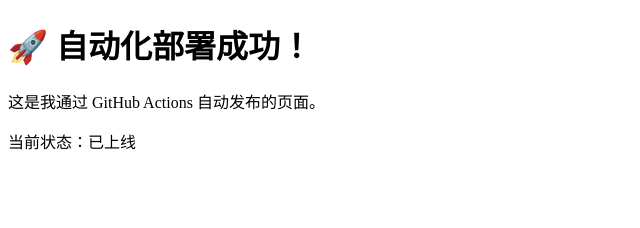
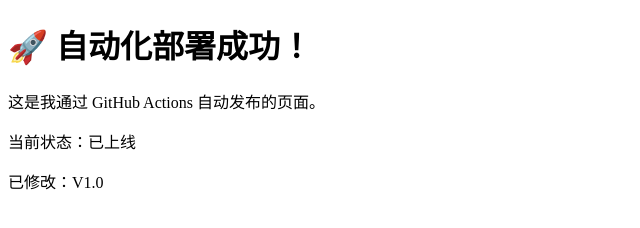
Before and after one commit to 05123473/my-devops-lab, a plain HTML site: page index.html in a window 1280 px wide. Shown: the whole page, without its empty margins (0-640 px from the left). Drawn offline with Linux system fonts and the light colour scheme.

Commit message:
验证CD

```diff
--- a/index.html
+++ b/index.html
@@ -7,5 +7,6 @@
     <h1>🚀 自动化部署成功！</h1>
     <p>这是我通过 GitHub Actions 自动发布的页面。</p>
     <p>当前状态：已上线</p>
+    <p>已修改：V1.0</p>
 </body>
 </html>
```
